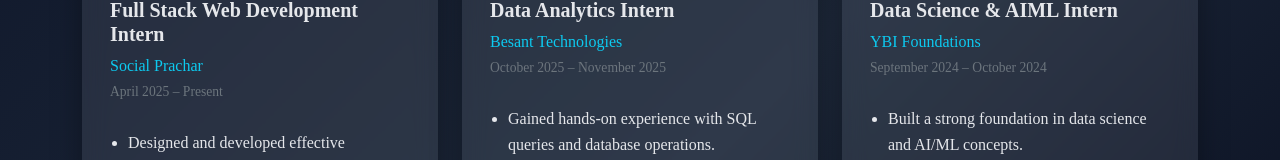
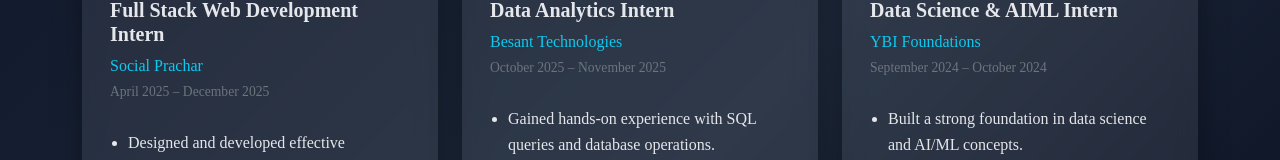
Before and after one commit to srinivas-191/srinivas-191-portfolio, a React (Vite) app: page /internship in a window 1280 px wide. Shown: the part 375-535 px from the top of the page. Built offline with nearby package versions, Linux system fonts and the light colour scheme; a web font is replaced by a local one.

Commit message:
Internships updated

```diff
--- a/src/pages/Internship.jsx
+++ b/src/pages/Internship.jsx
@@ -58,7 +58,7 @@
               </h5>
               <p className="text-info mb-1">Social Prachar</p>
               <p className="text-secondary small">
-                April 2025 – Present
+                April 2025 – December 2025
               </p>
 
               <ul className="internship-list">
```
